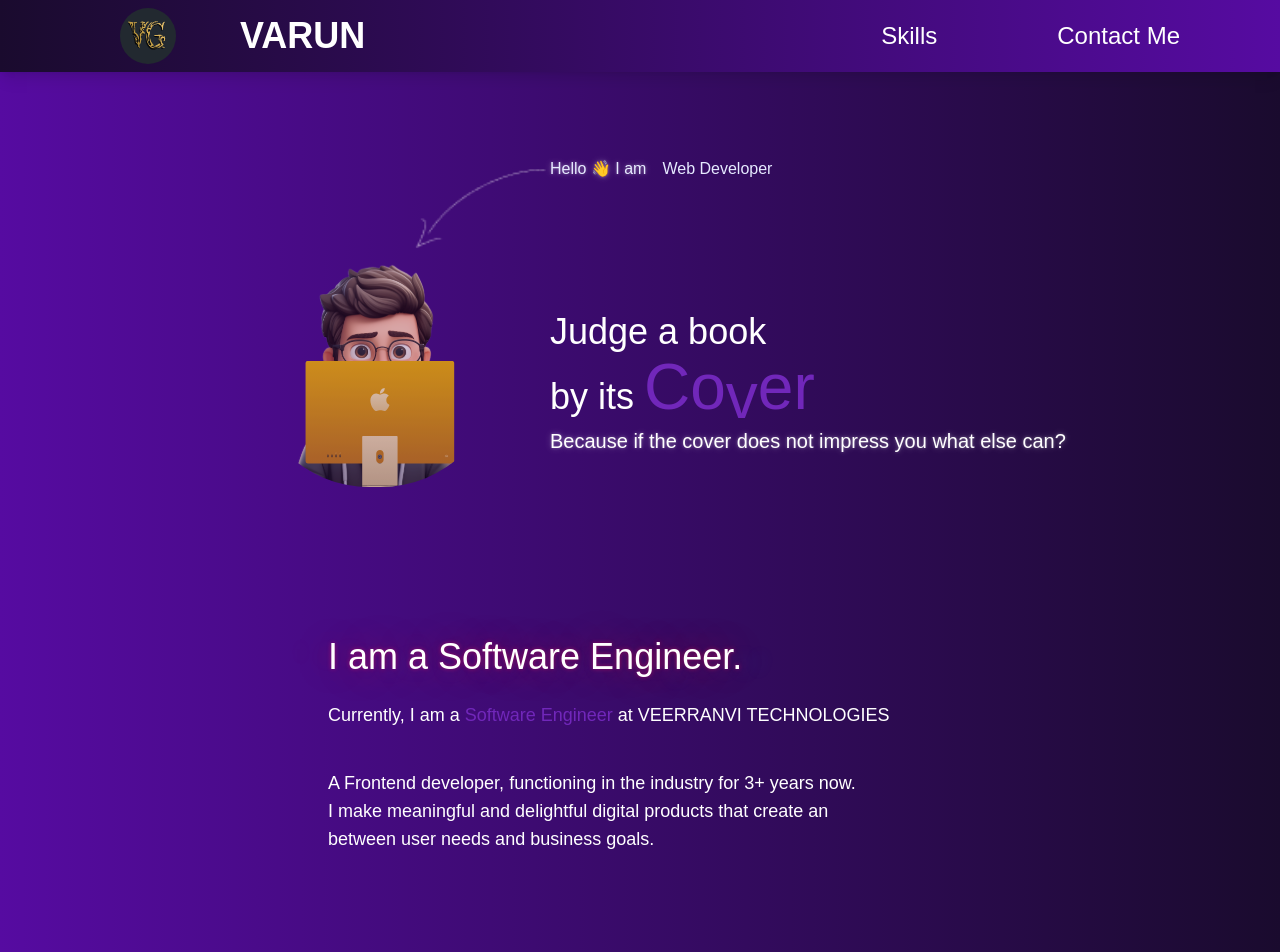
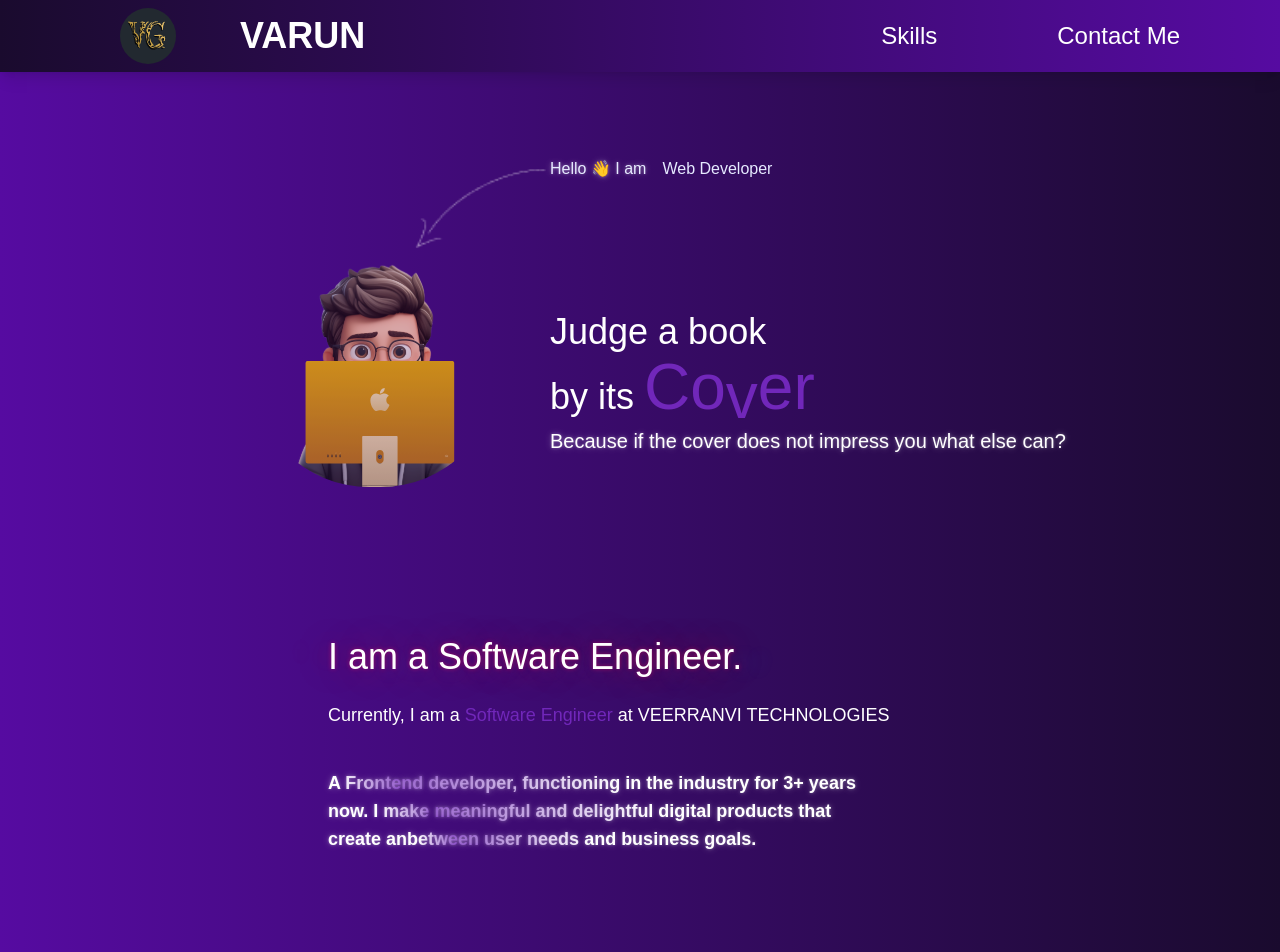
Before and after one commit to kristal7636/kristal-portfolio, a Next.js app: page / in a window 1280 px wide. Shown: the top 952 px of the page. Built offline with nearby package versions, Linux system fonts and the light colour scheme; a web font is replaced by a local one.

Commit message:
animation added to hero section

```diff
--- a/src/app/Hero/Hero.tsx
+++ b/src/app/Hero/Hero.tsx
@@ -55,11 +55,20 @@ const Hero = () => {
         </span>
 
         <div className="pt-5 sm:pt-8 md:pt-10  text-white mr-10 md:mr-[400px] ">
-          <span className="text-sm sm:text-base md:text-lg  ">
-            A Frontend developer, functioning in the industry for 3+ years now.
-            I make meaningful and delightful digital products that create an
-            between user needs and business goals.
-          </span>
+          <p className="text-sm sm:text-base md:text-lg   inline">
+            <span className="shine">
+              {" "}
+              A Frontend developer, functioning in the industry for 3+ years
+              now.
+            </span>
+            <span className="shine">
+              {" "}
+              I make meaningful and delightful digital products that create an
+            </span>
+            <span className="shine">
+              between user needs and business goals.
+            </span>
+          </p>
         </div>
       </div>
     </div>
--- a/src/app/globals.css
+++ b/src/app/globals.css
@@ -19,7 +19,8 @@
 
 body {
   color: var(--foreground);
-
+  -webkit-font-smoothing: antialiased;
+  -moz-osx-font-smoothing: grayscale;
   background-image: linear-gradient(to right, #560ba1, #1a0b2e);
 }
 
@@ -393,3 +394,32 @@ h2 {
     font-size: 14px;
   }
 }
+
+.shine {
+  transform: translate(-50%, -50%);
+  color: #ffffff;
+  background: linear-gradient(to right, white 0, #7127ba 10%, white 50%);
+  -webkit-background-clip: text;
+  -webkit-text-fill-color: transparent;
+  animation: shine 3s infinite linear;
+  animation-fill-mode: forwards;
+  -webkit-text-size-adjust: none;
+  font-weight: 600;
+}
+@keyframes shine {
+  0% {
+    background-position: 0;
+  }
+  25% {
+    background-position: 100px;
+  }
+  50% {
+    background-position: 180px;
+  }
+  75% {
+    background-position: 100px;
+  }
+  100% {
+    background-position: 0px;
+  }
+}
```
